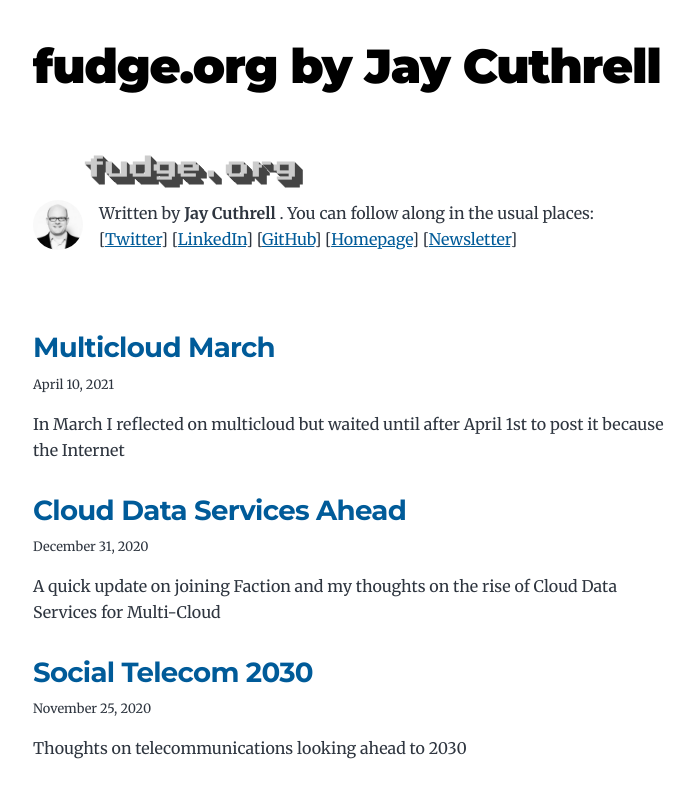
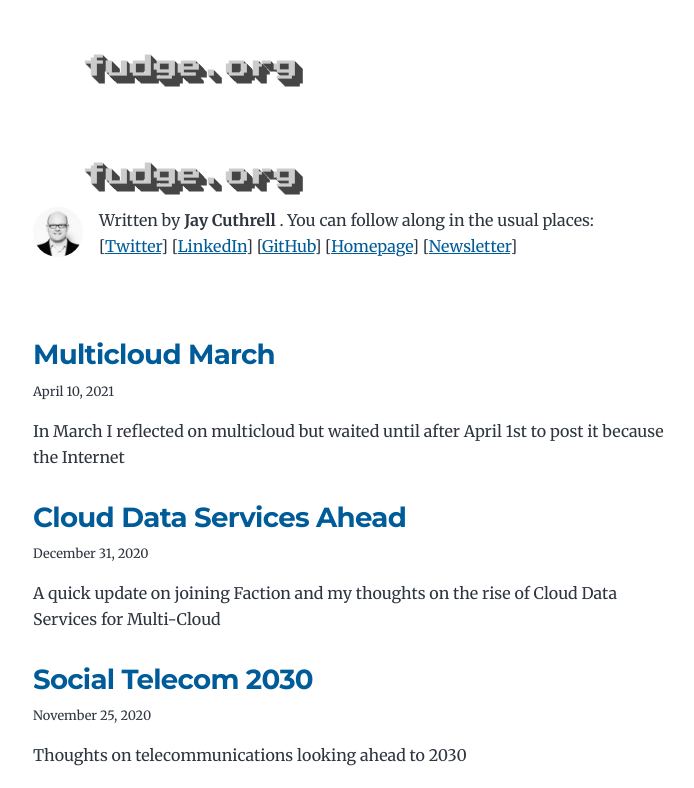
Before and after one commit to JayCuthrell/fudge.org, a Gatsby site: page / in a window 1280 px wide. Shown: the top 788 px of the page, without its empty margins (291-985 px from the left). Built offline with nearby package versions, Linux system fonts and the light colour scheme; Gatsby itself is replaced by a stand-in of ours.

Commit message:
adding sitelogo from layout

```diff
--- a/src/components/layout.js
+++ b/src/components/layout.js
@@ -1,5 +1,6 @@
 import * as React from "react"
 import { Link } from "gatsby"
+import SiteLogo from "../components/sitelogo"
 
 const Layout = ({ location, title, children }) => {
   const rootPath = `${__PATH_PREFIX__}/`
@@ -8,9 +9,10 @@ const Layout = ({ location, title, children }) => {
 
   if (isRootPath) {
     header = (
-      <h1 className="main-heading">
-        <Link to="/">{title}</Link>
-      </h1>
+      <SiteLogo />
+//      <h1 className="main-heading">
+//        <Link to="/">{title}</Link>
+//      </h1>
     )
   } else {
     header = (
```
